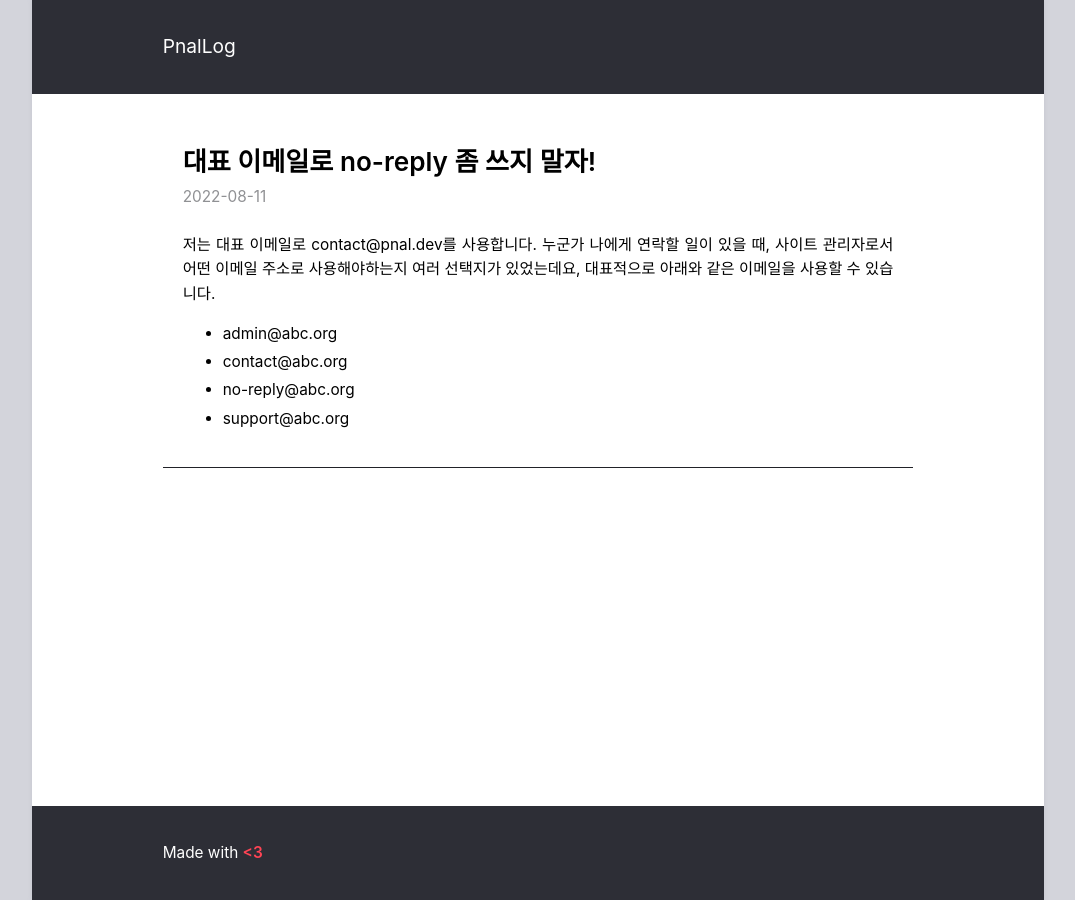
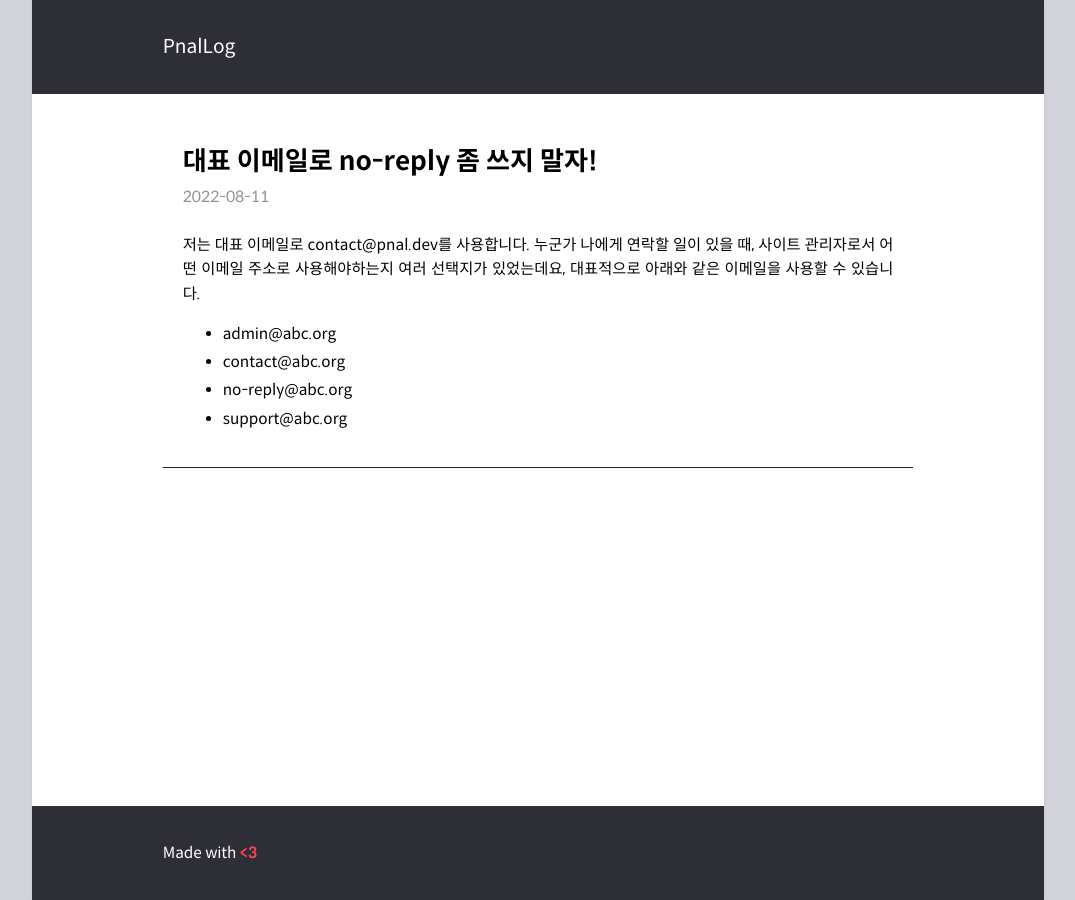
Before and after one commit to minari2/blog, a Jekyll site: the page built from index.html, in a window 1280 px wide. Shown: the whole page, without its empty margins (102-1177 px from the left). Built offline with Jekyll 4.4.1, drawn with Linux system fonts in a browser that asks for light colours.

Commit message:
Fix layout

```diff
--- a/_sass/basic.sass
+++ b/_sass/basic.sass
@@ -24,6 +24,13 @@
 
 p
   text-align: justify
+  margin: 30px 0
+
+.post-box p
+  margin: 0
+
+blockquote p
+  margin: 15px 0
 
 a
   color: $link-color
--- a/_sass/index.sass
+++ b/_sass/index.sass
@@ -1,6 +1,6 @@
 $font-size: calc(0.8rem + 0.2vw) !default
 $font-weight: 400 !default
-$font-family: "PT Sans", -apple-system, "Helvetica Neue", "Segoe UI", "Roboto", sans-serif !default
+$font-family: "Spoqa Han Sans Neo", -apple-system, "Helvetica Neue", "Segoe UI", "Roboto", sans-serif !default
 $heading-weight: 600 !default
 $line-height: 1.6 !default
 $link-color: #68f !default
```
